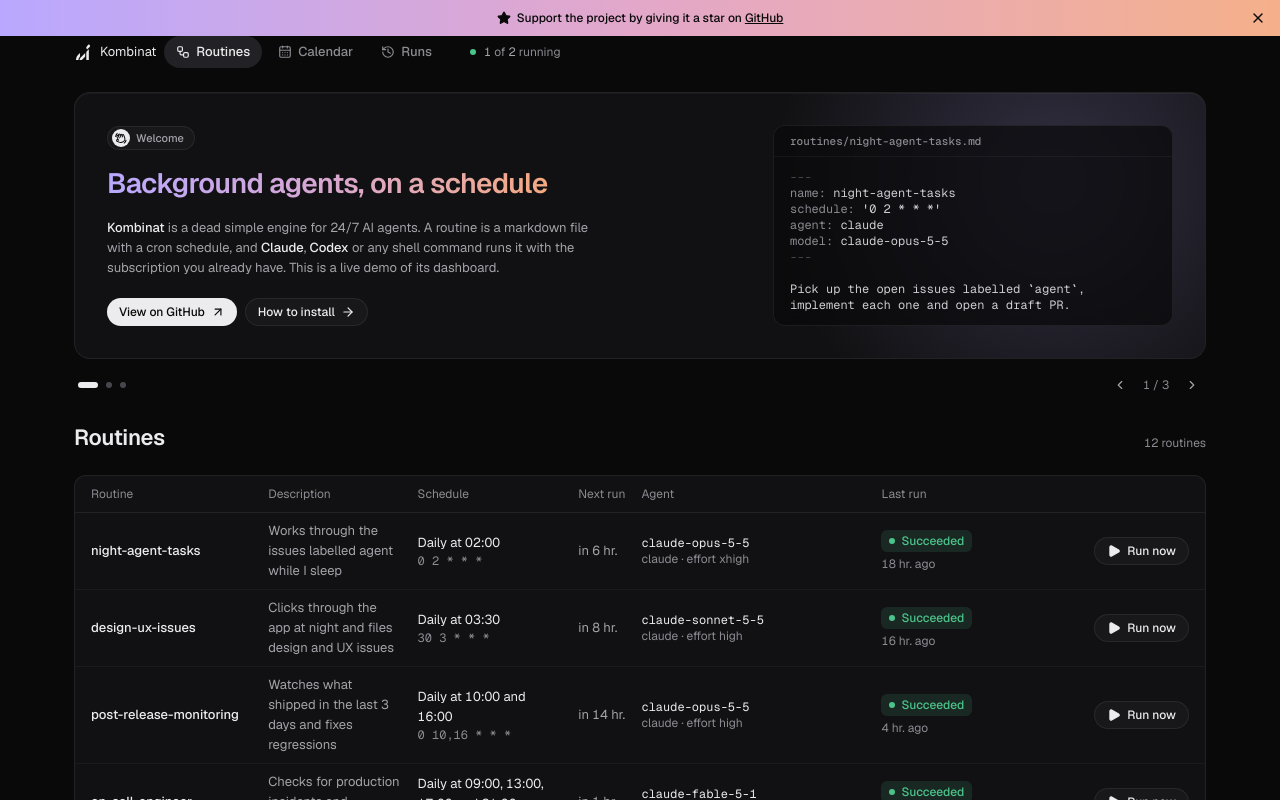
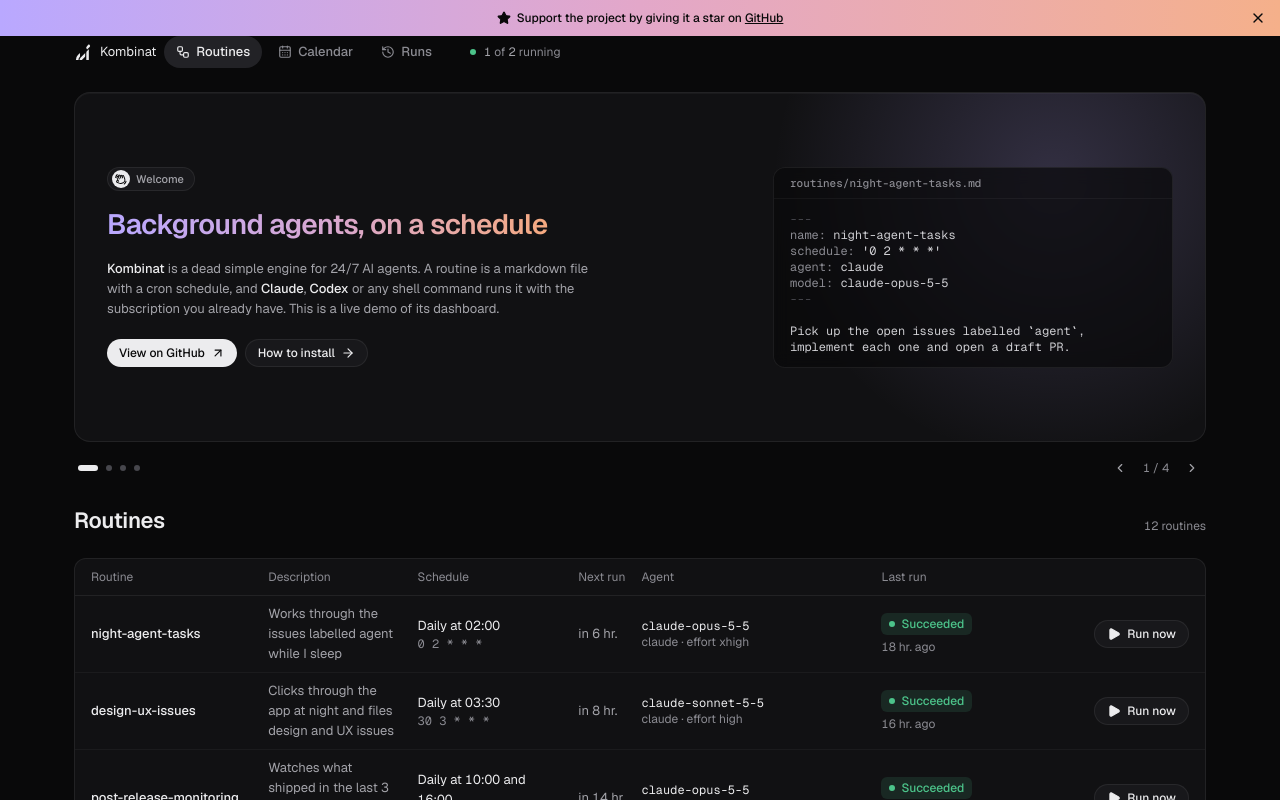
Before and after one commit to Danilqa/kombinat, a React (Vite) app in the folder packages/website/: page / in a window 1280 px wide. Shown: the top 800 px of the page. Built offline with nearby package versions, Linux system fonts and the light colour scheme.

Commit message:
Add a Why not X card to the website (#32)

```diff
--- a/packages/website/src/welcome/welcome-banner.tsx
+++ b/packages/website/src/welcome/welcome-banner.tsx
@@ -1,5 +1,12 @@
 import {
   ArrowRight,
+  Bot,
+  Feather,
+  GitMerge,
+  PiggyBank,
+  Plug,
+  Scale,
+  Users,
   ArrowUpRight,
   CalendarDays,
   ChevronLeft,
@@ -50,6 +57,45 @@ const EXPLORE_LINKS: ExploreLink[] = [
   { to: RUNS_PATH, icon: History, title: 'Every run', caption: 'Status, turns and cost' },
 ];
 
+interface Reason {
+  icon: LucideIcon;
+  title: string;
+  text: string;
+}
+
+const REASONS: Reason[] = [
+  {
+    icon: Bot,
+    title: 'Any agent',
+    text: 'Claude Code, Codex or any shell command, chosen per routine.',
+  },
+  {
+    icon: GitMerge,
+    title: 'Lives in git',
+    text: 'Routines are markdown files in your repo. Merge one and it is live within 5 minutes.',
+  },
+  {
+    icon: Plug,
+    title: 'Your setup, as is',
+    text: 'Agents run with your logins, skills, MCP servers and CLAUDE.md. No extra config.',
+  },
+  {
+    icon: PiggyBank,
+    title: 'No API bills',
+    text: 'Runs on the Claude or Codex subscription you already pay for, never on API keys.',
+  },
+  {
+    icon: Users,
+    title: 'Made for teams',
+    text: 'Anyone can add a routine with a pull request, engineers or not, and review approves it.',
+  },
+  {
+    icon: Feather,
+    title: 'Small and predictable',
+    text: 'Two dependencies, no cloud or database. Timeouts, cost caps and no overlapping runs.',
+  },
+];
+
 function checkPrefersReducedMotion(): boolean {
   return window.matchMedia('(prefers-reduced-motion: reduce)').matches;
 }
@@ -98,6 +144,24 @@ function InstallCommands() {
       <span className="text-fg-faint">$ </span>pnpm kombinat serve{'\n'}
       <span className="text-positive">ui at http://localhost:7433</span>
     </CodePanel>
+  );
+}
+
+function ReasonList() {
+  return (
+    <ul className="grid gap-x-8 gap-y-4 sm:grid-cols-2 lg:grid-cols-3">
+      {REASONS.map(({ icon: Icon, title, text }) => (
+        <li key={title} className="flex items-center gap-3 sm:items-start">
+          <span className="flex size-7 shrink-0 items-center justify-center rounded-lg border border-line bg-raised text-fg-secondary">
+            <Icon aria-hidden="true" className="size-3.5" />
+          </span>
+          <span className="flex flex-col gap-0.5 sm:pt-0.5">
+            <span className="text-body font-medium text-fg">{title}</span>
+            <span className="text-body-sm text-fg-muted max-sm:hidden">{text}</span>
+          </span>
+        </li>
+      ))}
+    </ul>
   );
 }
 
@@ -163,7 +227,7 @@ export function WelcomeBanner() {
               <Button asChild size="small">
                 <ExternalLink href={REPO_URL}>View on GitHub</ExternalLink>
               </Button>
-              <Button variant="secondary" size="small" onClick={() => showSlide(1)}>
+              <Button variant="secondary" size="small" onClick={() => showSlide(2)}>
                 How to install
                 <ArrowRight aria-hidden="true" />
               </Button>
@@ -175,6 +239,23 @@ export function WelcomeBanner() {
             markdown file with a cron schedule, and <strong>Claude</strong>, <strong>Codex</strong>{' '}
             or any shell command runs it with the subscription you already have. This is a live demo
             of its dashboard.
+          </p>
+        </WelcomeCard>
+      ),
+    },
+    {
+      label: 'Why not X?',
+      content: (
+        <WelcomeCard
+          label="Why Kombinat"
+          icon={Scale}
+          glow="sky"
+          title="Why not X?"
+          details={<ReasonList />}
+        >
+          <p>
+            A cron job, a CI workflow or a hosted agent platform can run a prompt too. Here is what
+            Kombinat does differently.
           </p>
         </WelcomeCard>
       ),
--- a/packages/website/src/welcome/welcome-card.tsx
+++ b/packages/website/src/welcome/welcome-card.tsx
@@ -2,12 +2,13 @@ import type { LucideIcon } from 'lucide-react';
 import type { ReactNode } from 'react';
 import { cn } from 'design-system/utils';
 
-export type WelcomeGlow = 'lavender' | 'peach' | 'mint';
+export type WelcomeGlow = 'lavender' | 'peach' | 'mint' | 'sky';
 
 const GLOW_CLASSES: Record<WelcomeGlow, string> = {
   lavender: 'bg-[radial-gradient(closest-side,rgba(185,168,255,0.2),transparent)]',
   peach: 'bg-[radial-gradient(closest-side,rgba(245,169,127,0.18),transparent)]',
   mint: 'bg-[radial-gradient(closest-side,rgba(76,195,138,0.16),transparent)]',
+  sky: 'bg-[radial-gradient(closest-side,rgba(107,156,255,0.16),transparent)]',
 };
 
 interface WelcomeCardProps {
@@ -16,8 +17,9 @@ interface WelcomeCardProps {
   glow: WelcomeGlow;
   title: string;
   children: ReactNode;
+  details?: ReactNode;
   actions?: ReactNode;
-  aside: ReactNode;
+  aside?: ReactNode;
 }
 
 export function WelcomeCard({
@@ -26,6 +28,7 @@ export function WelcomeCard({
   glow,
   title,
   children,
+  details,
   actions,
   aside,
 }: WelcomeCardProps) {
@@ -38,7 +41,12 @@ export function WelcomeCard({
           GLOW_CLASSES[glow],
         )}
       />
-      <div className="relative grid h-full gap-6 p-5 sm:p-8 lg:grid-cols-[minmax(0,1fr)_minmax(0,400px)] lg:items-center lg:gap-10">
+      <div
+        className={cn(
+          'relative grid h-full gap-6 p-5 sm:p-8 lg:gap-10',
+          aside && 'lg:grid-cols-[minmax(0,1fr)_minmax(0,400px)] lg:items-center',
+        )}
+      >
         <div className="flex flex-col items-start gap-4">
           <span className="inline-flex items-center gap-1.5 rounded-full border border-line bg-raised py-0.5 pr-2.5 pl-1 text-caption text-fg-secondary">
             <span className="flex size-[18px] items-center justify-center rounded-full bg-fg text-page">
@@ -52,9 +60,10 @@ export function WelcomeCard({
           <div className="max-w-[56ch] text-body text-fg-secondary [&_strong]:font-medium [&_strong]:text-fg">
             {children}
           </div>
+          {details && <div className="mt-2 w-full">{details}</div>}
           {actions && <div className="mt-1 flex flex-wrap items-center gap-2">{actions}</div>}
         </div>
-        <div className="max-sm:hidden">{aside}</div>
+        {aside && <div className="max-sm:hidden">{aside}</div>}
       </div>
     </div>
   );
```
